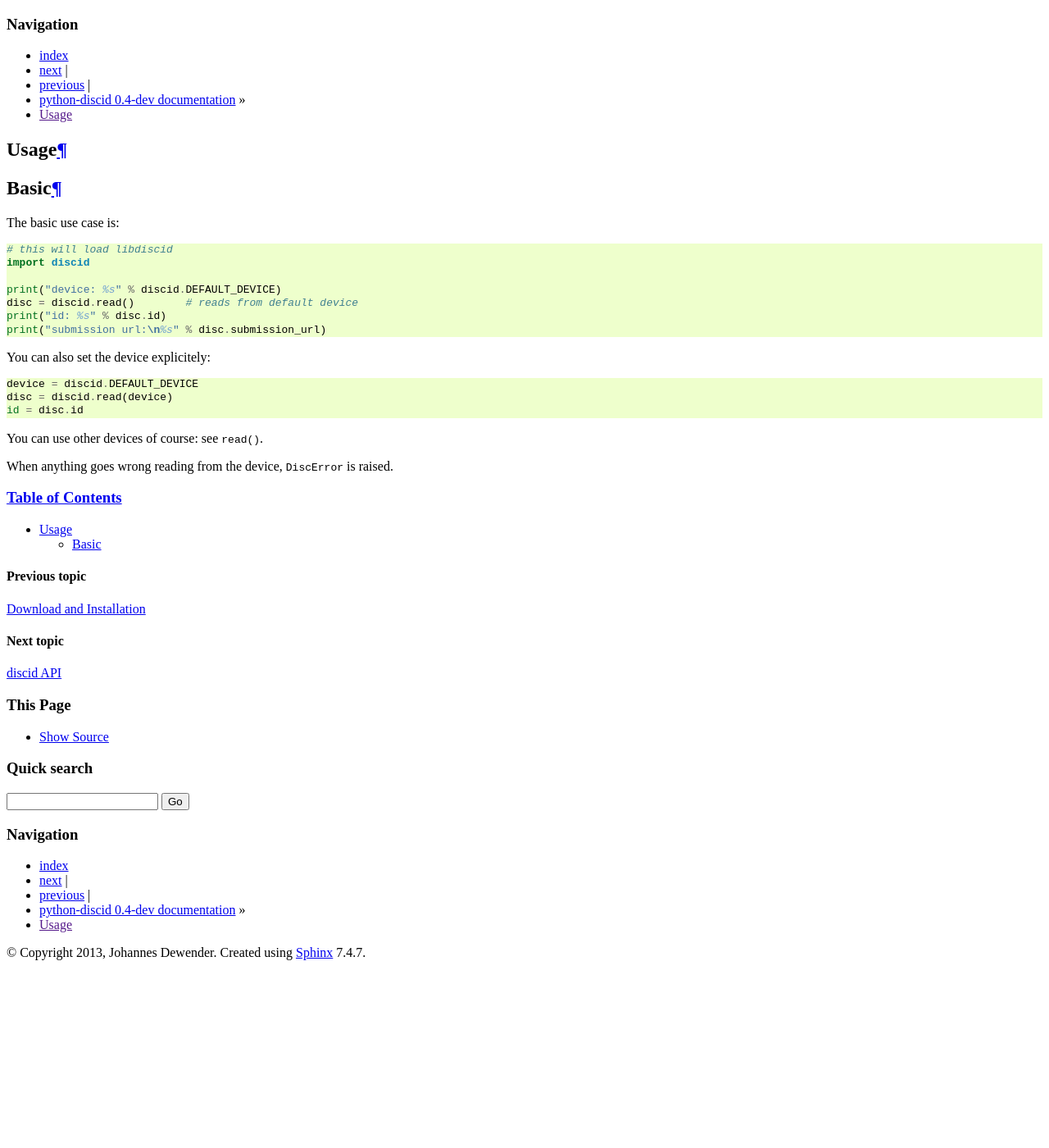
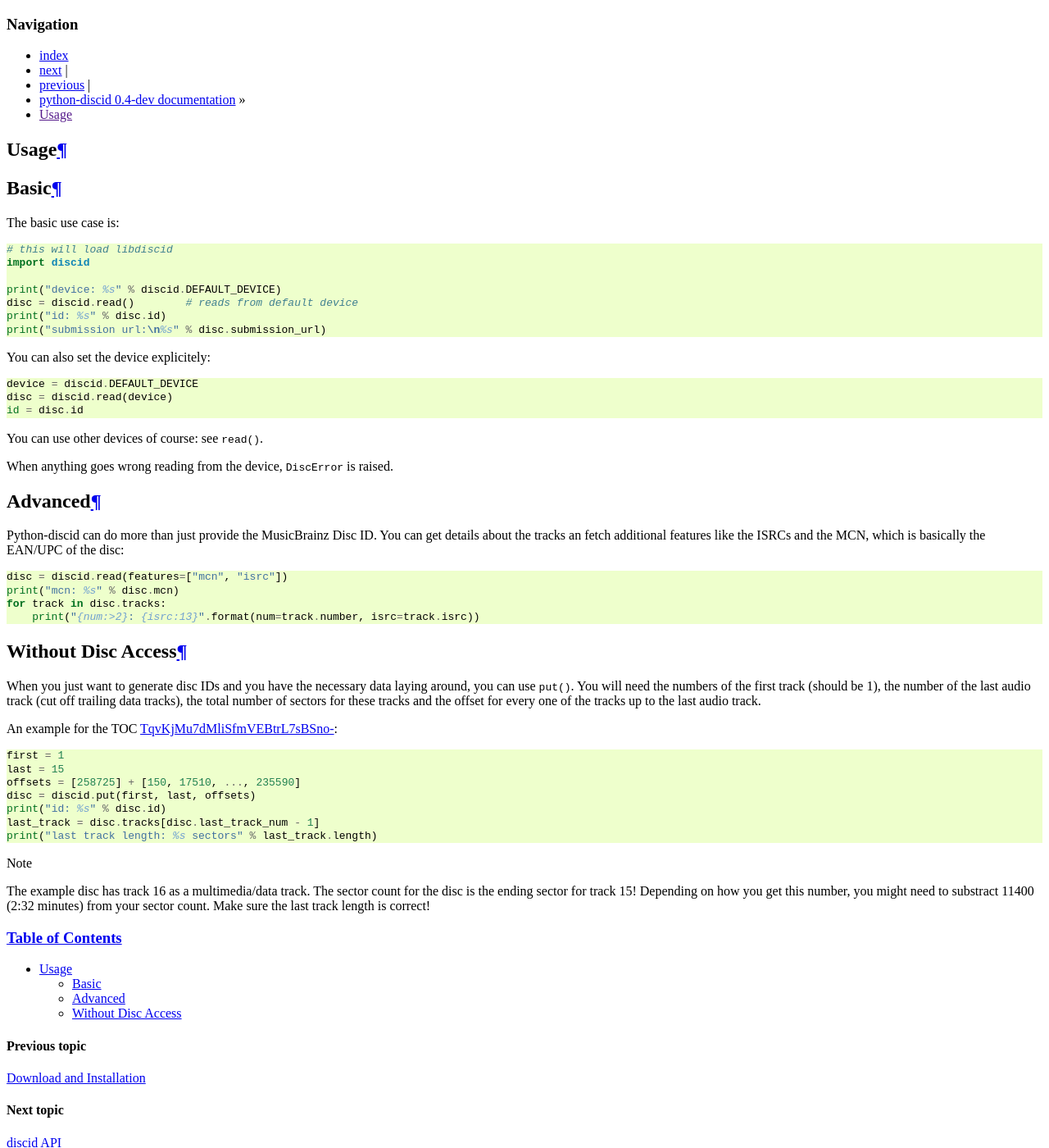
Before and after one commit to JonnyJD/python-discid, a Sphinx documentation site: the page built from doc/usage.rst, in a window 1280 px wide and 1400 px high. Shown: the whole window at 82% size. Built offline with Sphinx 7.4.7, drawn with Linux system fonts in a browser that asks for light colours.

Commit message:
doc: add advanced and put usage
I added a detailed description on what you need for put()
and what to look out for with data tracks.

```diff
--- a/doc/usage.rst
+++ b/doc/usage.rst
@@ -3,7 +3,6 @@
 
 Basic
 -----
-
 The basic use case is::
 
  # this will load libdiscid
@@ -23,3 +22,40 @@
 You can use other devices of course: see :func:`read`.
 
 When anything goes wrong reading from the device, :exc:`DiscError` is raised.
+
+Advanced
+--------
+Python-discid can do more than just provide the MusicBrainz Disc ID.
+You can get details about the tracks an fetch additional features
+like the ISRCs and the MCN, which is basically the EAN/UPC of the disc::
+
+ disc = discid.read(features=["mcn", "isrc"])
+ print("mcn: %s" % disc.mcn)
+ for track in disc.tracks:
+     print("{num:>2}: {isrc:13}".format(num=track.number, isrc=track.isrc))
+
+Without Disc Access
+-------------------
+When you just want to generate disc IDs and you have the necessary data
+laying around, you can use :func:`put`.
+You will need the numbers of the first track (should be 1),
+the number of the last audio track (cut off trailing data tracks),
+the total number of sectors for these tracks
+and the offset for every one of the tracks up to the last audio track.
+
+An example for the TOC
+`TqvKjMu7dMliSfmVEBtrL7sBSno- <http://musicbrainz.org/cdtoc/TqvKjMu7dMliSfmVEBtrL7sBSno->`_::
+
+ first = 1
+ last = 15
+ offsets = [258725] + [150, 17510, ..., 235590]
+ disc = discid.put(first, last, offsets)
+ print("id: %s" % disc.id)
+ last_track = disc.tracks[disc.last_track_num - 1]
+ print("last track length: %s sectors" % last_track.length)
+
+.. note:: The example disc has track 16 as a multimedia/data track.
+   The sector count for the disc is the ending sector for track 15!
+   Depending on how you get this number, you might need to substract
+   11400 (2:32 minutes) from your sector count.
+   Make sure the last track length is correct!
```
